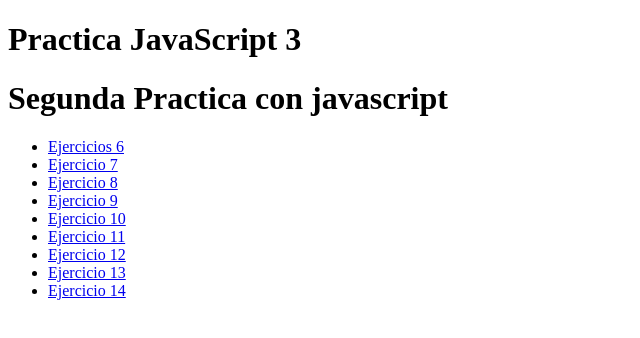
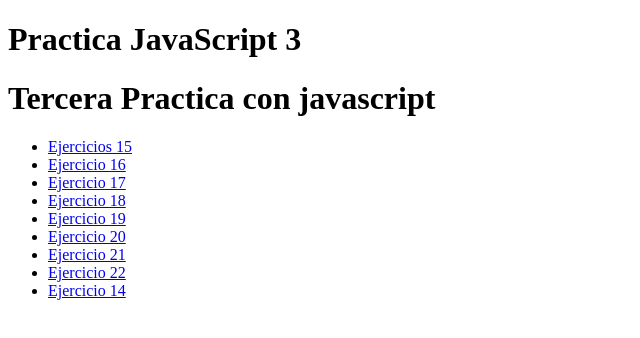
Before and after one commit to MohamedKBel/JavaScript-Practica-3, a plain HTML site: page index.html in a window 1280 px wide. Shown: the whole page, without its empty margins (0-640 px from the left). Drawn offline with Linux system fonts and the light colour scheme.

Commit message:
ej 15-18 hechos

```diff
--- a/index.html
+++ b/index.html
@@ -8,31 +8,31 @@
 </head>
 <body>
     <h1>Practica JavaScript 3</h1>
-    <h1>Segunda Practica con javascript</h1>
+    <h1>Tercera Practica con javascript</h1>
     <ul>
         <li>
-            <a href="./ejerciciosHTML/ej15.html">Ejercicios 6</a>
+            <a href="./ejerciciosHTML/ej15.html">Ejercicios 15</a>
         </li>
         <li>
-            <a href="./ejerciciosHTML/ej16.html">Ejercicio 7</a>
+            <a href="./ejerciciosHTML/ej16.html">Ejercicio 16</a>
         </li>
         <li>
-            <a href="./ejerciciosHTML/ej17.html">Ejercicio 8</a>
+            <a href="./ejerciciosHTML/ej17.html">Ejercicio 17</a>
         </li>
         <li>
-            <a href="./ejerciciosHTML/ej18.html">Ejercicio 9</a>
+            <a href="./ejerciciosHTML/ej18.html">Ejercicio 18</a>
         </li>
         <li>
-            <a href="./ejerciciosHTML/ej19.html">Ejercicio 10</a>
+            <a href="./ejerciciosHTML/ej19.html">Ejercicio 19</a>
         </li>
         <li>
-            <a href="./ejerciciosHTML/ej20.html">Ejercicio 11</a>
+            <a href="./ejerciciosHTML/ej20.html">Ejercicio 20</a>
         </li>
         <li>
-            <a href="./ejerciciosHTML/ej21.html">Ejercicio 12</a>
+            <a href="./ejerciciosHTML/ej21.html">Ejercicio 21</a>
         </li>
         <li>
-            <a href="./ejerciciosHTML/ej22.html">Ejercicio 13</a>
+            <a href="./ejerciciosHTML/ej22.html">Ejercicio 22</a>
         </li>
         <li>
             <a href="./ejerciciosHTML/ej23.html">Ejercicio 14</a>
```
Also changed, not shown: ejerciciosJS/ej15.js (+7 -0 lines), ejerciciosJS/ej16.js (+7 -0 lines), ejerciciosJS/ej17.js (+12 -0 lines), ejerciciosJS/ej18.js (+9 -0 lines).
